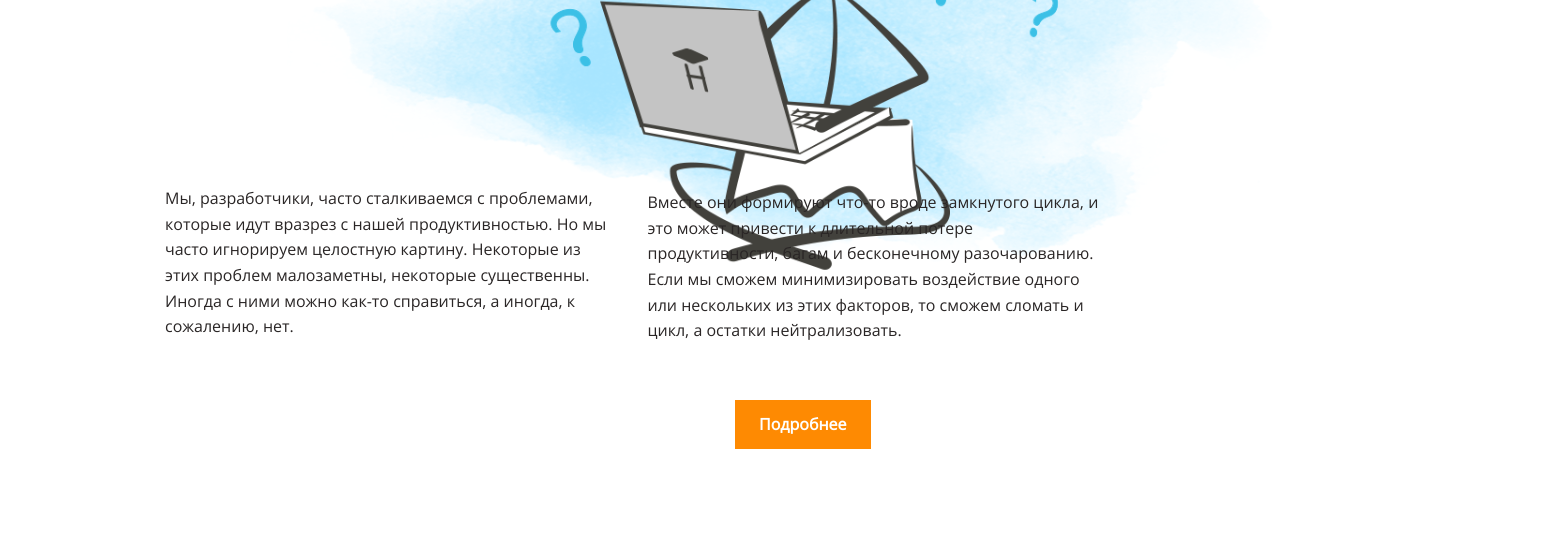
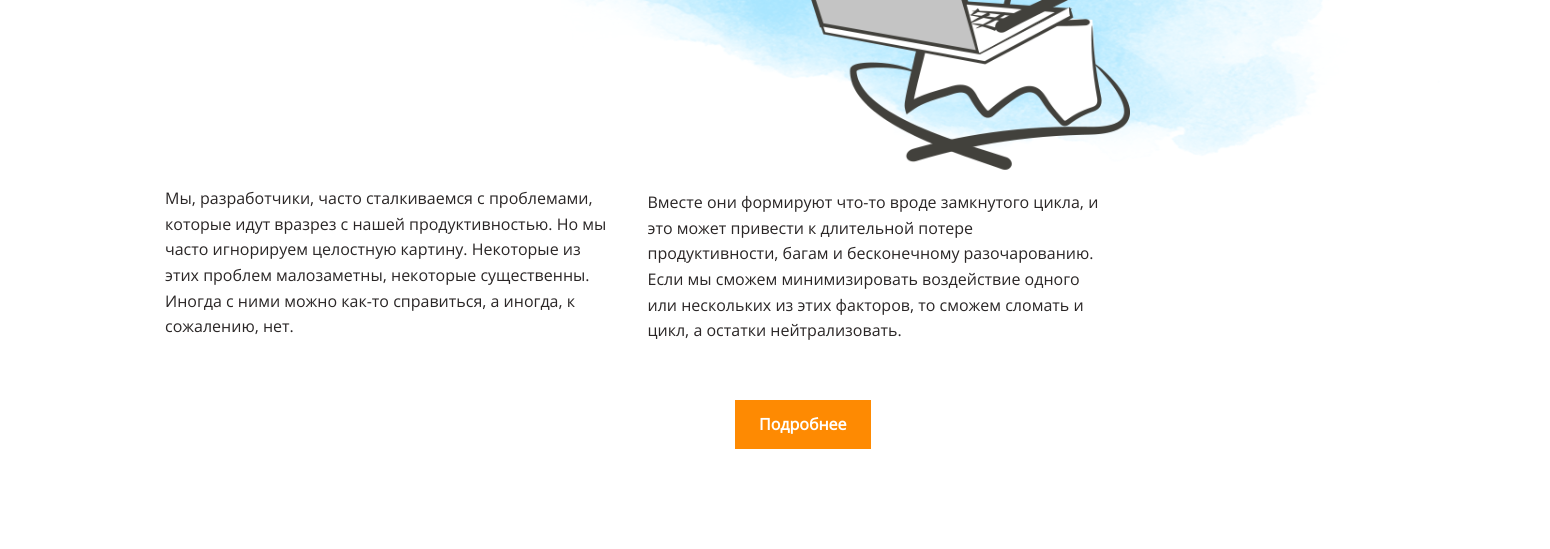
Before and after one commit to Valsym/layout-designer-project-lvl1, a website: page index.html in a window 1280 px wide. Shown: the part 370-919 px from the top of the page, 1550 px wide, since content can reach past the window. Drawn offline with Linux system fonts and the light colour scheme; files whose address does not match are found by name.

Commit message:
step3-10

```diff
--- a/src/styles/style.css
+++ b/src/styles/style.css
@@ -51,12 +51,9 @@ h3 {
 }
 
 header {
-    position: relative;
+    /*position: relative;
+    z-index: 1;*/
     max-width: 1100px;
-    /*height: 914px;
-    margin: 100px 0;
-    text-align: center*/
-    z-index: 1;
 }
 
 .hdr::before {
```
